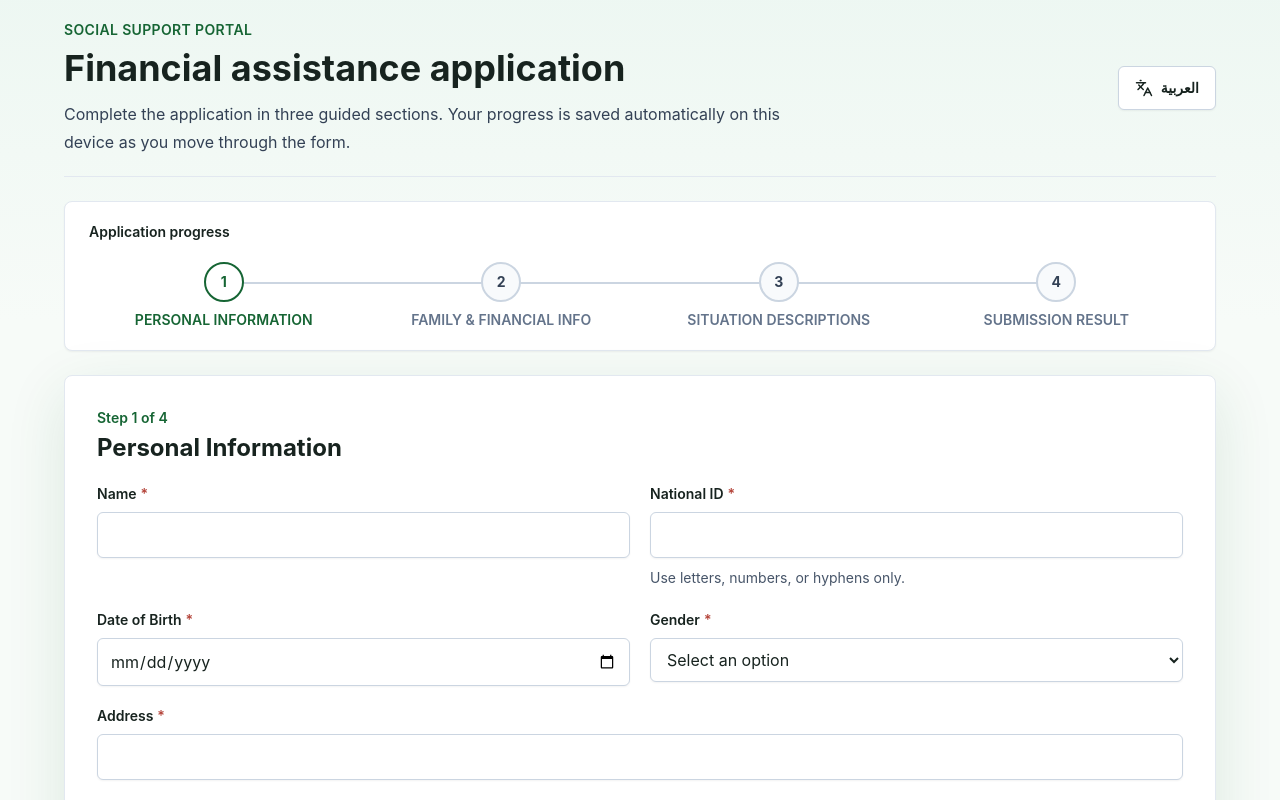
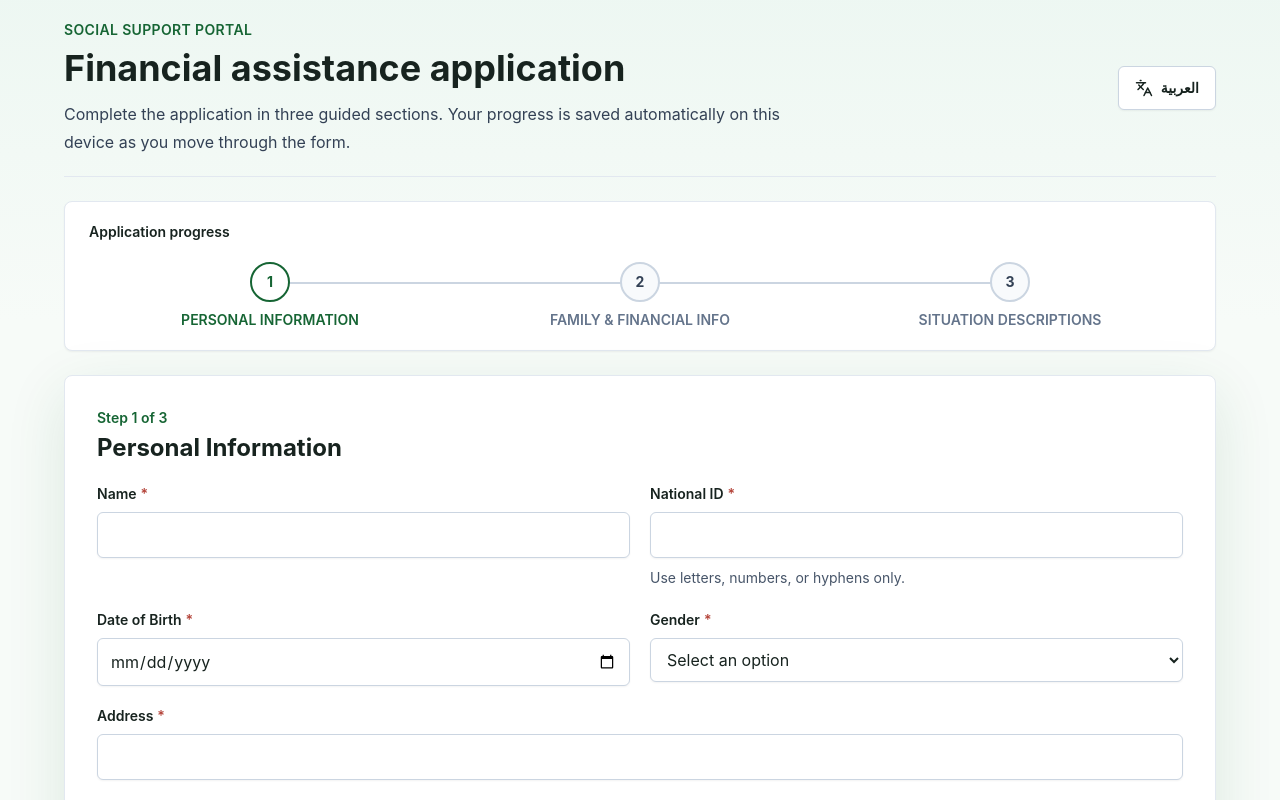
Before and after one commit to SyedAsadAbrar/social-support-app, a Next.js app: page /en/apply in a window 1280 px wide. Shown: the top 800 px of the page. Built offline with nearby package versions, Linux system fonts and the light colour scheme.

Commit message:
Keep progress tracker to form steps

```diff
--- a/messages/ar.json
+++ b/messages/ar.json
@@ -36,8 +36,11 @@
     "steps": {
       "personal": "المعلومات الشخصية",
       "family": "معلومات الأسرة والدخل",
-      "situation": "وصف الحالة",
-      "result": "نتيجة الإرسال"
+      "situation": "وصف الحالة"
+    },
+    "result": {
+      "title": "نتيجة الإرسال",
+      "stepLabel": "تم إرسال الطلب"
     },
     "common": {
       "back": "رجوع",
--- a/messages/en.json
+++ b/messages/en.json
@@ -36,8 +36,11 @@
     "steps": {
       "personal": "Personal Information",
       "family": "Family & Financial Info",
-      "situation": "Situation Descriptions",
-      "result": "Submission Result"
+      "situation": "Situation Descriptions"
+    },
+    "result": {
+      "title": "Submission Result",
+      "stepLabel": "Application submitted"
     },
     "common": {
       "back": "Back",
--- a/src/features/application-wizard/components/ProgressStepper.tsx
+++ b/src/features/application-wizard/components/ProgressStepper.tsx
@@ -13,9 +13,12 @@ export function ProgressStepper({
 }: ProgressStepperProps) {
   const stepCount = labels.length;
   const safeCurrentStep = Math.min(Math.max(currentStep, 0), Math.max(stepCount - 1, 0));
+  const isComplete = currentStep >= stepCount;
   const horizontalPaddingPercent = stepCount > 0 ? 50 / stepCount : 0;
   const trackFillPercent =
-    stepCount <= 1 ? 0 : (safeCurrentStep / (stepCount - 1)) * 100;
+    stepCount <= 1
+      ? isComplete ? 100 : 0
+      : isComplete ? 100 : (safeCurrentStep / (stepCount - 1)) * 100;
 
   return (
     <nav
@@ -49,8 +52,8 @@ export function ProgressStepper({
           style={{gridTemplateColumns: `repeat(${stepCount}, minmax(0, 1fr))`}}
         >
           {labels.map((label, index) => {
-            const isCurrent = index === safeCurrentStep;
-            const isComplete = index < safeCurrentStep;
+            const isCurrent = !isComplete && index === safeCurrentStep;
+            const isStepComplete = isComplete || index < safeCurrentStep;
 
             return (
               <li key={label} className="relative min-w-0">
@@ -61,7 +64,7 @@ export function ProgressStepper({
                   <span
                     className={classNames(
                       "z-10 flex h-10 w-10 shrink-0 items-center justify-center rounded-full border-2 text-sm font-bold transition-colors",
-                      isComplete
+                      isStepComplete
                         ? "border-civic bg-civic text-white"
                         : isCurrent
                           ? "border-civic bg-white text-civic"
@@ -73,7 +76,7 @@ export function ProgressStepper({
                   <span
                     className={classNames(
                       "max-w-full truncate text-xs font-semibold uppercase sm:text-sm",
-                      isComplete
+                      isStepComplete
                         ? "text-ink"
                         : isCurrent
                           ? "text-civic"
--- a/src/features/application-wizard/components/wizard-shell/WizardShell.tsx
+++ b/src/features/application-wizard/components/wizard-shell/WizardShell.tsx
@@ -60,7 +60,15 @@ export function WizardShell({locale}: WizardShellProps) {
     [t]
   );
   const submitStep = stepFields.length - 1;
-  const resultStep = stepLabels.length - 1;
+  const resultStep = stepFields.length;
+  const isResultStep = currentStep === resultStep;
+  const stepHeading = isResultStep ? t("result.title") : stepLabels[currentStep];
+  const stepCountLabel = isResultStep
+    ? t("result.stepLabel")
+    : t("common.stepCount", {
+        current: currentStep + 1,
+        total: stepLabels.length
+      });
 
   useEffect(() => {
     if (hasNavigatedSteps.current) {
@@ -174,7 +182,7 @@ export function WizardShell({locale}: WizardShellProps) {
         <WizardHeader locale={locale} />
 
         <ProgressStepper
-          currentStep={currentStep}
+          currentStep={isResultStep ? stepLabels.length : currentStep}
           labels={stepLabels}
           progressLabel={t("common.progress")}
         />
@@ -190,8 +198,8 @@ export function WizardShell({locale}: WizardShellProps) {
           >
             <WizardStepSection
               ref={stepHeadingRef}
-              currentStep={currentStep}
-              stepLabels={stepLabels}
+              heading={stepHeading}
+              stepCountLabel={stepCountLabel}
               activeErrors={activeErrors}
             >
               <WizardStepContent
--- a/src/features/application-wizard/components/wizard-shell/WizardStepSection.tsx
+++ b/src/features/application-wizard/components/wizard-shell/WizardStepSection.tsx
@@ -10,32 +10,32 @@ type StepError = {
 };
 
 type WizardStepSectionProps = {
-  currentStep: number;
-  stepLabels: string[];
+  heading: string;
+  stepCountLabel?: string;
   activeErrors: StepError[];
   children: ReactNode;
 };
 
 export const WizardStepSection = forwardRef<HTMLHeadingElement, WizardStepSectionProps>(
-  function WizardStepSection({currentStep, stepLabels, activeErrors, children}, ref) {
+  function WizardStepSection(
+    {heading, stepCountLabel, activeErrors, children},
+    ref
+  ) {
     const t = useTranslations("form");
 
     return (
       <section aria-labelledby="step-heading" className="grid gap-5">
         <div>
-          <p className="text-sm font-semibold text-civic">
-            {t("common.stepCount", {
-              current: currentStep + 1,
-              total: stepLabels.length
-            })}
-          </p>
+          {stepCountLabel ? (
+            <p className="text-sm font-semibold text-civic">{stepCountLabel}</p>
+          ) : null}
           <h2
             id="step-heading"
             ref={ref}
             tabIndex={-1}
             className="mt-1 text-2xl font-bold text-ink"
           >
-            {stepLabels[currentStep]}
+            {heading}
           </h2>
         </div>
 
--- a/src/features/application-wizard/field-config.ts
+++ b/src/features/application-wizard/field-config.ts
@@ -45,8 +45,7 @@ export const stepFields = [
 export const stepTranslationKeys = [
   "personal",
   "family",
-  "situation",
-  "result"
+  "situation"
 ] as const;
 
 export const genderOptions: Gender[] = [
```
